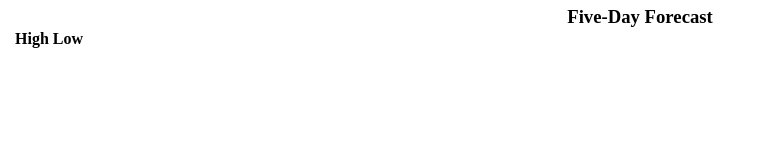
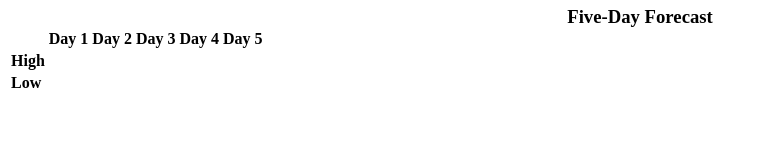
Before and after one commit to jowilsonths/notiondays, a plain HTML site: page index.html in a window 1280 px wide. Shown: the whole page, without its empty margins (0-765 px from the left). Drawn offline with Linux system fonts and the light colour scheme; no server answers.

Commit message:
Update index.html

```diff
--- a/index.html
+++ b/index.html
@@ -12,33 +12,27 @@
     <table>
       <tr>
         <td></td>
+        <td><b>Day 1</b></td>
+        <td><b>Day 2</b></td>
+        <td><b>Day 3</b></td>
+        <td><b>Day 4</b></td>
+        <td><b>Day 5</b></td>
+      </tr>
+      <tr>
         <td><b>High</b></td>
+        <td id="day1-high"></td>
+        <td id="day2-high"></td>
+        <td id="day3-high"></td>
+        <td id="day4-high"></td>
+        <td id="day5-high"></td>
+      </tr>
+      <tr>
         <td><b>Low</b></td>
-      </tr>
-      <tr id="day1">
-        <td></td>
-        <td></td>
-        <td></td>
-      </tr>
-      <tr id="day2">
-        <td></td>
-        <td></td>
-        <td></td>
-      </tr>
-      <tr id="day3">
-        <td></td>
-        <td></td>
-        <td></td>
-      </tr>
-      <tr id="day4">
-        <td></td>
-        <td></td>
-        <td></td>
-      </tr>
-      <tr id="day5">
-        <td></td>
-        <td></td>
-        <td></td>
+        <td id="day1-low"></td>
+        <td id="day2-low"></td>
+        <td id="day3-low"></td>
+        <td id="day4-low"></td>
+        <td id="day5-low"></td>
       </tr>
     </table>
   </div>
@@ -55,16 +49,13 @@
       const forecast = data.forecast.forecastday;
 
       for (let i = 0; i < forecast.length; i++) {
-        const day = forecast[i].date;
+        const day = new Date(forecast[i].date).toLocaleDateString('en-US', {weekday: 'short'});
         const high = forecast[i].day.maxtemp_f;
         const low = forecast[i].day.mintemp_f;
-        const icon = forecast[i].day.condition.icon;
 
-        document.getElementById(`day${i+1}`).innerHTML = `
-          <td>${day}</td>
-          <td><img src="https:${icon}" alt="Weather icon" style="height: 50px;"><br>${high}&deg; F</td>
-          <td>${low}&deg; F</td>
-        `;
+        document.getElementById(`day${i+1}-high`).innerHTML = `${high}&deg; F`;
+        document.getElementById(`day${i+1}-low`).innerHTML = `${low}&deg; F`;
+        document.getElementsByTagName('b')[i+1].innerHTML = `Day ${i+1}: ${day}`;
       }
     })
     .catch(error => {
```
